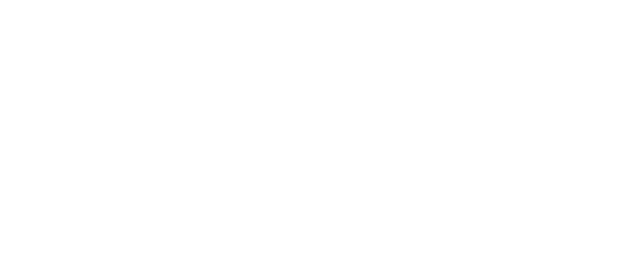
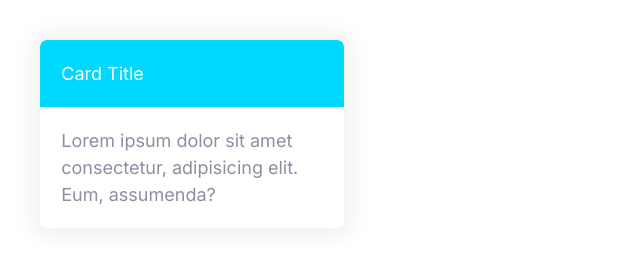
Before and after one commit to Chennareddy44/Moshify, a plain HTML site: page index.html in a window 1280 px wide. Shown: the whole page, without its empty margins (0-640 px from the left). Drawn offline with Linux system fonts and the light colour scheme.

Commit message:
Build cards

```diff
--- a/css/styles.css
+++ b/css/styles.css
@@ -281,3 +281,34 @@ a {
     font-size: 1.5rem;
   }
 }
+
+/* Cards */
+
+.card {
+  border-radius: 7px;
+  box-shadow: 0 0 20px 10px #f3f3f3;
+  overflow: hidden;
+}
+
+.card__header,
+.card__body {
+  padding: 2rem 7%;
+}
+
+.card--primary .card__header {
+  background: var(--color-primary);
+  color: #fff;
+}
+
+.card--secondary .card__header {
+  background: var(--color-secondary);
+  color: #fff;
+}
+
+.card--primary .badge--primary {
+  background: #126de4;
+}
+
+.card--secondary .badge--secondary {
+  background: #02cdf1;
+}
--- a/index.html
+++ b/index.html
@@ -13,5 +13,15 @@
     <link rel="stylesheet" href="css/styles.css" />
     <title>Moshify</title>
   </head>
-  <body></body>
+  <body>
+    <div style="width: 30%; padding: 4rem">
+      <div class="card card--secondary">
+        <header class="card__header">Card Title</header>
+        <div class="card__body">
+          Lorem ipsum dolor sit amet consectetur, adipisicing elit. Eum,
+          assumenda?
+        </div>
+      </div>
+    </div>
+  </body>
 </html>
```
Also changed, not shown: components/cards.html (added, +8 -0 lines).
